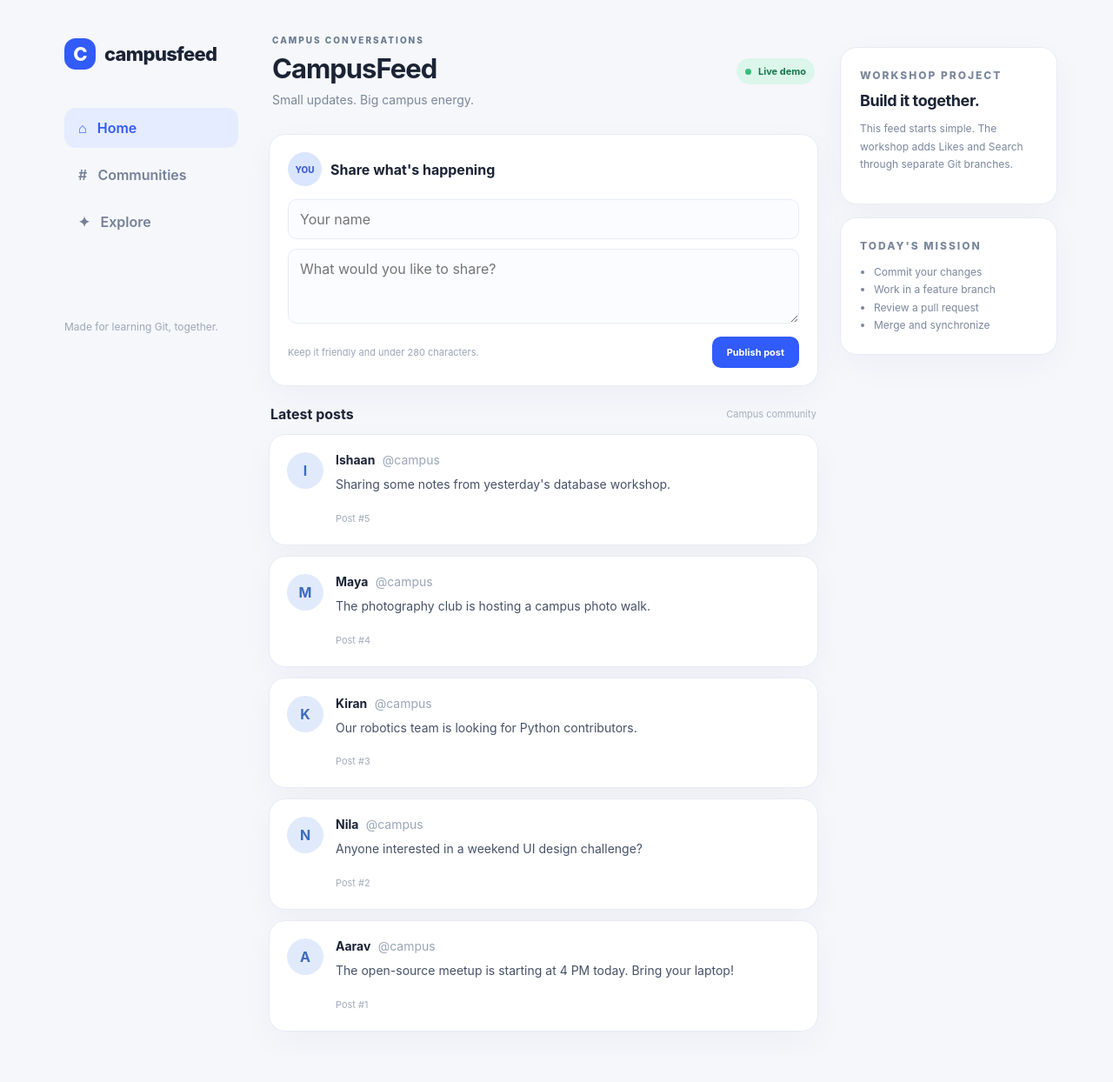
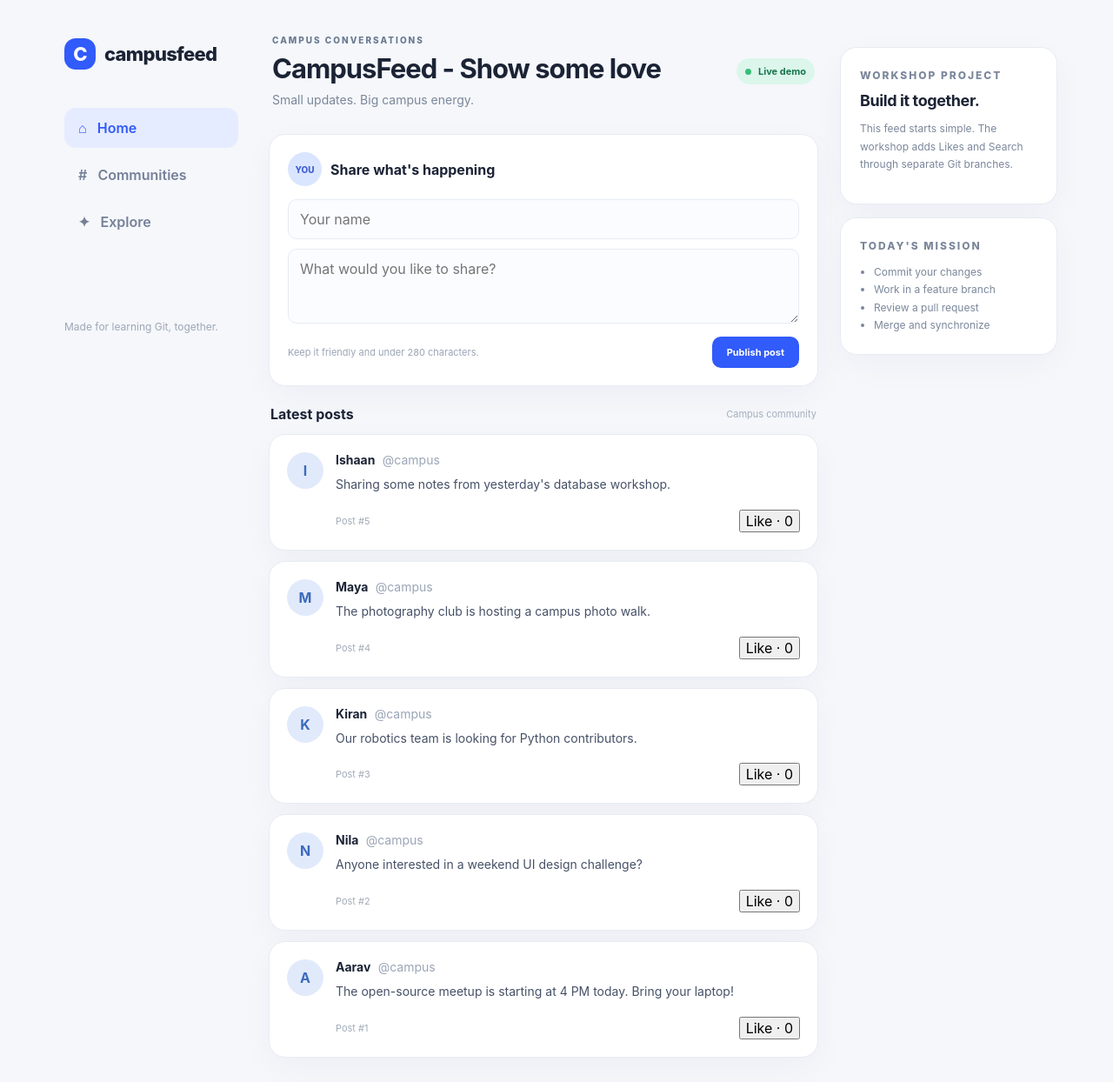
Before and after one commit to Arwin64/Campusfeed, a Flask app: page / in a window 1280 px wide. Shown: the whole page at 87% size. Before the commit the page ends 1186 px from the top, so only its background shows below. Run offline with Flask 3, Linux system fonts and the light colour scheme; data comes from the database, SQL or seed files in the repository.

Commit message:
feat: add post likes
Persist likes in SQLite and add a Like button to each feed card.

```diff
--- a/app.py
+++ b/app.py
@@ -1,7 +1,7 @@
 """CampusFeed: a deliberately small social feed for a Git demo."""
 import os
 from flask import Flask, flash, redirect, render_template, request, url_for
-from database import fetch_posts, initialize_database, insert_post
+from database import fetch_posts, increment_like_count, initialize_database, insert_post
 
 
 def create_app(test_config=None):
@@ -31,7 +31,11 @@ def create_app(test_config=None):
             insert_post(app.config["DATABASE"], author, content)
         return redirect(url_for("index"))
 
-    # FEATURE_ROUTE_SLOT: feature routes can be added below this comment.
+    @app.post("/posts/<int:post_id>/like")
+    def like_post(post_id):
+        increment_like_count(app.config["DATABASE"], post_id)
+        return redirect(url_for("index"))
+
     return app
 
 
--- a/database.py
+++ b/database.py
@@ -55,3 +55,11 @@ def insert_post(database_path, author, content):
             "INSERT INTO posts (author, content) VALUES (?, ?)",
             (author, content),
         )
+
+
+def increment_like_count(database_path, post_id):
+    with connect(database_path) as db:
+        db.execute(
+            "UPDATE posts SET like_count = like_count + 1 WHERE id = ?",
+            (post_id,),
+        )
--- /dev/null
+++ b/main.py
@@ -0,0 +1,6 @@
+def main():
+    print("Hello from campusfeed!")
+
+
+if __name__ == "__main__":
+    main()
--- a/templates/feed.html
+++ b/templates/feed.html
@@ -22,7 +22,7 @@
       <header class="feed-header">
         <div>
           <p class="eyebrow">CAMPUS CONVERSATIONS</p>
-          <h1 class="feed-title">CampusFeed</h1>
+          <h1 class="feed-title">CampusFeed - Show some love</h1>
           <p class="subtitle">Small updates. Big campus energy.</p>
         </div>
         <span class="status-chip"><span class="status-dot"></span> Live demo</span>
@@ -54,7 +54,9 @@
               <p>{{ post['content'] }}</p>
               <div class="post-actions">
                 <span class="post-time">Post #{{ post['id'] }}</span>
-                <!-- LIKE_ACTION_SLOT: the Likes feature will add a button here. -->
+                <form method="post" action="{{ url_for('like_post', post_id=post['id']) }}">
+                  <button type="submit" aria-label="Like post by {{ post['author'] }}">Like · {{ post['like_count'] }}</button>
+                </form>
               </div>
             </div>
           </article>
```
Also changed, not shown: pyproject.toml (added, +9 -0 lines), tests/test_database.py (+7 -1 lines), tests/test_web.py (+6 -0 lines), 2 other files.
